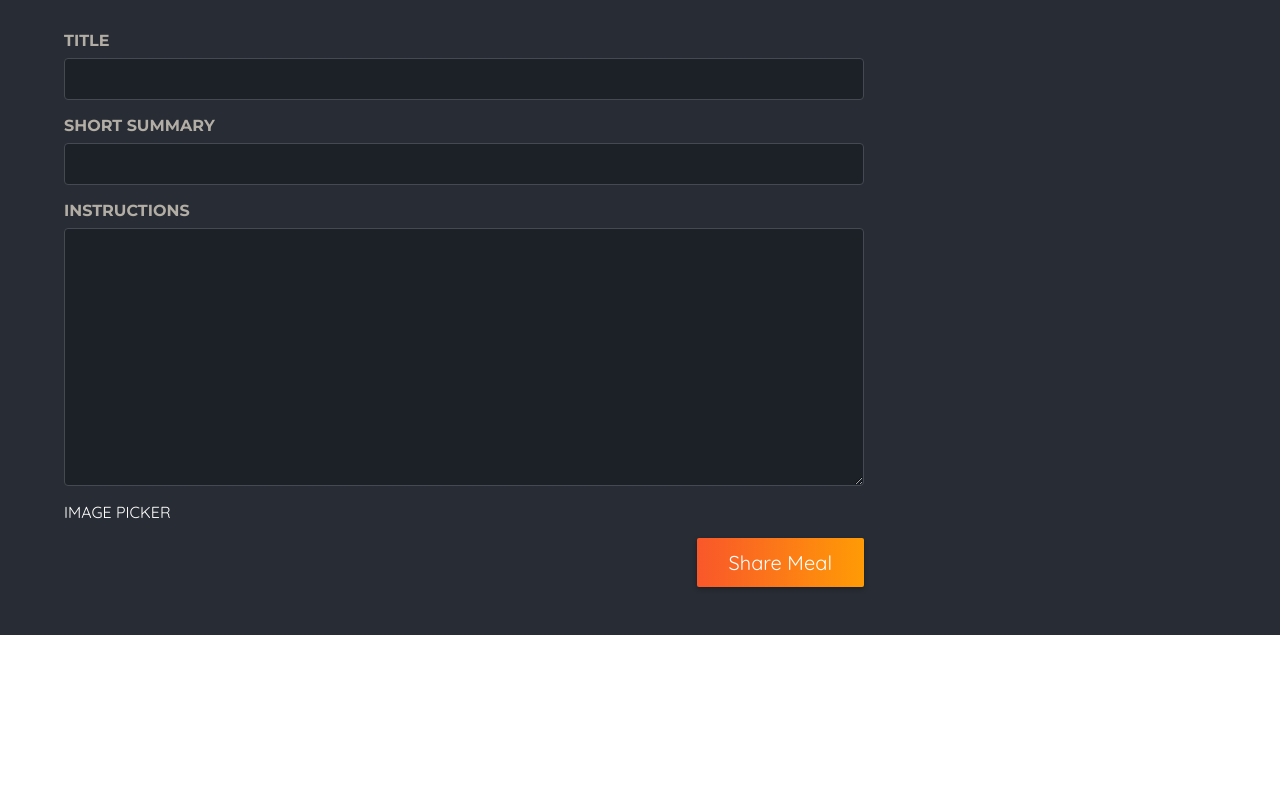
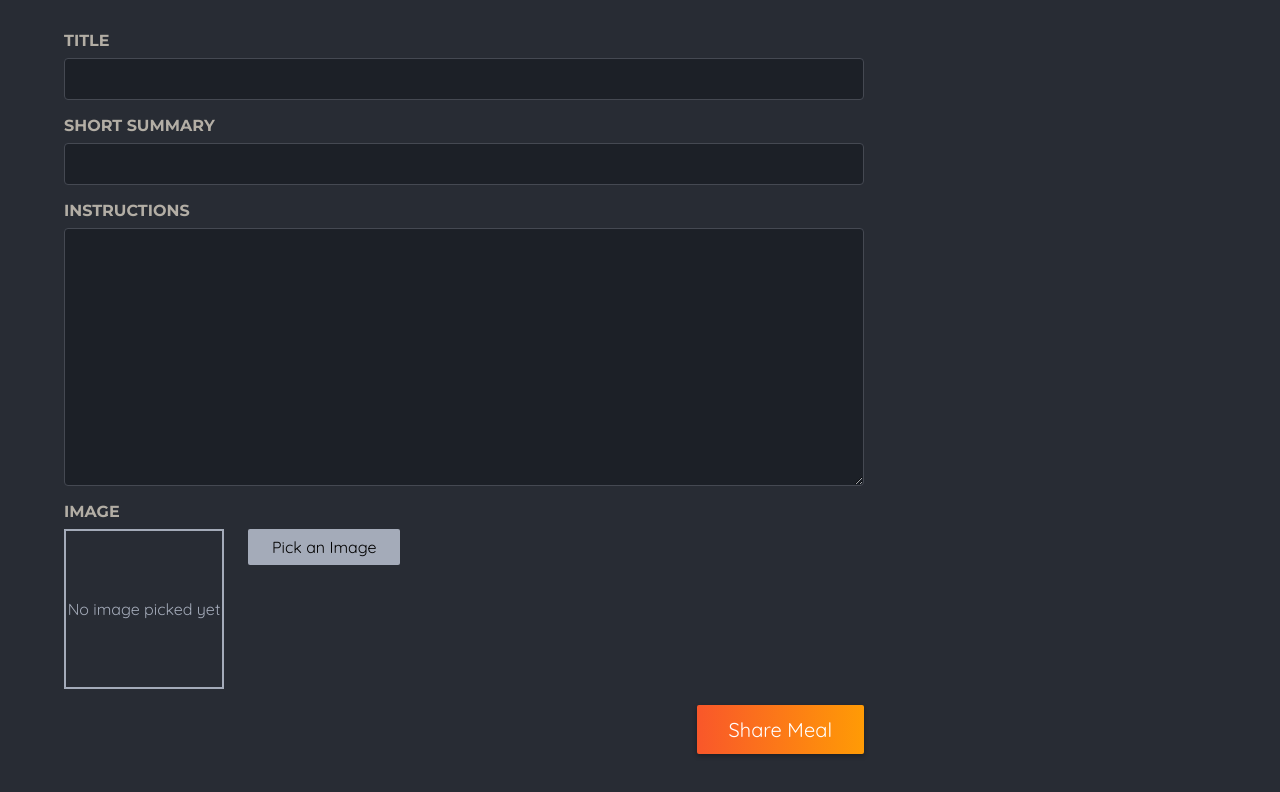
Before and after one commit to IvanDerlich/foodies, a Next.js app: page /meals/share in a window 1280 px wide. Shown: the part 478-1270 px from the top of the page. Before the commit the page ends 1113 px from the top, so only its background shows below. Built offline with nearby package versions, Linux system fonts and the light colour scheme.

Commit message:
Retrieve data in server from client form

```diff
--- a/app/meals/share/page.jsx
+++ b/app/meals/share/page.tsx
@@ -1,7 +1,30 @@
-/* eslint-disable jsx-a11y/label-has-associated-control */ // For some reason the lintern is still giving me an 'label-has-associated-control' error
+'use client'
+
+/* eslint-disable jsx-a11y/label-has-associated-control */
+import ImagePicker from '@/components/ImagePicker'
+import { useState } from 'react'
 import classes from './page.module.css'
+import shareMeal from './shareMeals'
 
 export default function ShareMealPage() {
+  const [pickedImage, setPickedImage] = useState(null)
+  const handleSubmit = async (e: React.FormEvent<HTMLFormElement>) => {
+    e.preventDefault()
+    const form = e.currentTarget
+    const formData = new FormData(form)
+
+    // // Don't delete: Display form data:
+    // const formDataObject = Object.fromEntries(formData.entries())
+    // console.log('form data:', formDataObject)
+
+    const returnValue = await shareMeal(formData)
+
+    console.log('returnValue: ', returnValue)
+
+    form.reset()
+    setPickedImage(null)
+  }
+
   return (
     <>
       <header className={classes.header}>
@@ -11,7 +34,7 @@
         <p>Or any other meal you feel needs sharing!</p>
       </header>
       <main className={classes.main}>
-        <form className={classes.form}>
+        <form className={classes.form} onSubmit={handleSubmit}>
           <div className={classes.row}>
             <p>
               <label htmlFor="name">Your name</label>
@@ -35,11 +58,16 @@
             <textarea
               id="instructions"
               name="instructions"
-              rows="10"
+              rows={10}
               required
             />
           </p>
-          IMAGE PICKER
+          <ImagePicker
+            label="image"
+            name="image"
+            pickedImage={pickedImage}
+            setPickedImage={setPickedImage}
+          />
           <p className={classes.actions}>
             <button type="submit">Share Meal</button>
           </p>
--- /dev/null
+++ b/app/meals/share/shareMeals.ts
@@ -0,0 +1,15 @@
+'use server'
+
+export default async function shareMeal(formData: FormData) {
+  console.log('formData in server: ', formData)
+  const meal = {
+    title: formData.get('title'),
+    summary: formData.get('summary'),
+    instructions: formData.get('instructions'),
+    image: formData.get('image'),
+    creator: formData.get('name'),
+    creator_email: formData.get('email'),
+  }
+  console.log('meal: ', meal)
+  return 'lalala'
+}
--- /dev/null
+++ b/components/ImagePicker/classes.module.css
@@ -0,0 +1,45 @@
+.controls {
+  display: flex;
+  align-items: flex-start;
+  gap: 1.5rem;
+  margin-bottom: 1rem;
+}
+
+.picker .input {
+  display: none;
+}
+
+.picker .button {
+  border: 0;
+  padding: 0.5rem 1.5rem;
+  background: #a4abb9;
+  border-radius: 2px;
+  cursor: pointer;
+  font: inherit;
+}
+
+.picker .button:hover,
+.picker .button:focus {
+  background: #b3b9c6;
+}
+
+.preview {
+  width: 10rem;
+  height: 10rem;
+  border: 2px solid #a4abb9;
+  display: flex;
+  justify-content: center;
+  align-items: center;
+  text-align: center;
+  color: #a4abb9;
+  position: relative;
+}
+
+.preview p {
+  margin: 0;
+  padding: 1rem;
+}
+
+.preview img {
+  object-fit: cover;
+}
--- /dev/null
+++ b/components/ImagePicker/index.tsx
@@ -0,0 +1,58 @@
+import { useRef } from 'react'
+import Image from 'next/image'
+import classes from './classes.module.css'
+
+export default function ImagePicker({
+  label,
+  name,
+  pickedImage,
+  setPickedImage,
+}) {
+  const imageInputRef = useRef<HTMLInputElement>(null)
+  function handlePickClick() {
+    imageInputRef.current!.click()
+  }
+
+  function handlePickChange(event) {
+    const file = event.target.files[0]
+    setPickedImage(null)
+    if (!file) return
+    const fileReader = new FileReader()
+    fileReader.onloadend = () => {
+      setPickedImage(fileReader.result)
+    }
+    fileReader.readAsDataURL(file)
+  }
+
+  return (
+    <div className={classes.picker}>
+      <label htmlFor={name}>{label}</label>
+      <div className={classes.controls}>
+        <div className={classes.preview}>
+          {pickedImage ? (
+            <Image src={pickedImage} alt="Preview" fill />
+          ) : (
+            <div>No image picked yet</div>
+          )}
+        </div>
+        <input
+          className={classes.input}
+          type="file"
+          id={name}
+          accept="image/png, image/jpeg"
+          name={name}
+          ref={imageInputRef}
+          onChange={handlePickChange}
+          required
+        />
+        <button
+          className={classes.button}
+          type="button"
+          onClick={handlePickClick}
+        >
+          Pick an Image
+        </button>
+      </div>
+    </div>
+  )
+}
```
